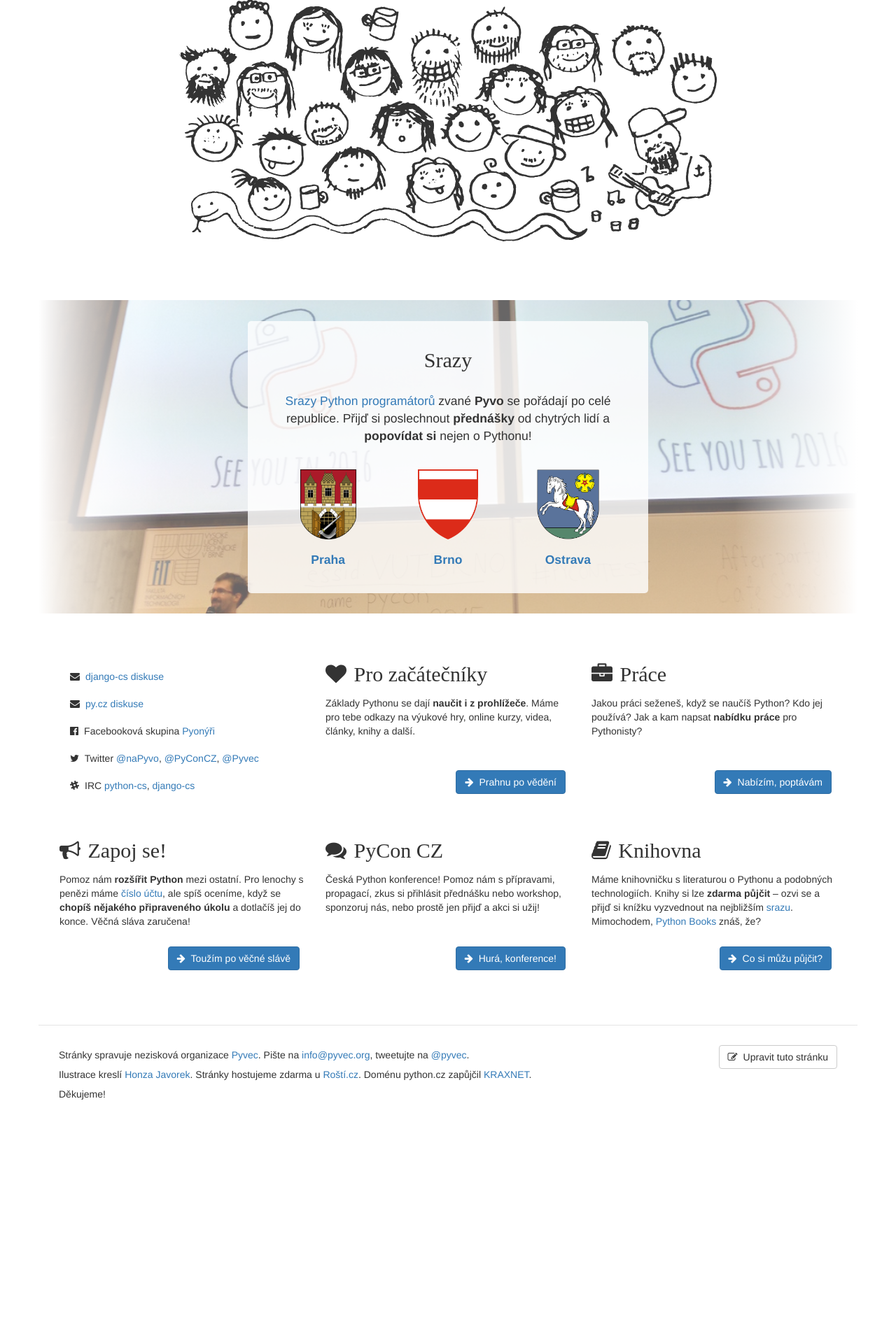
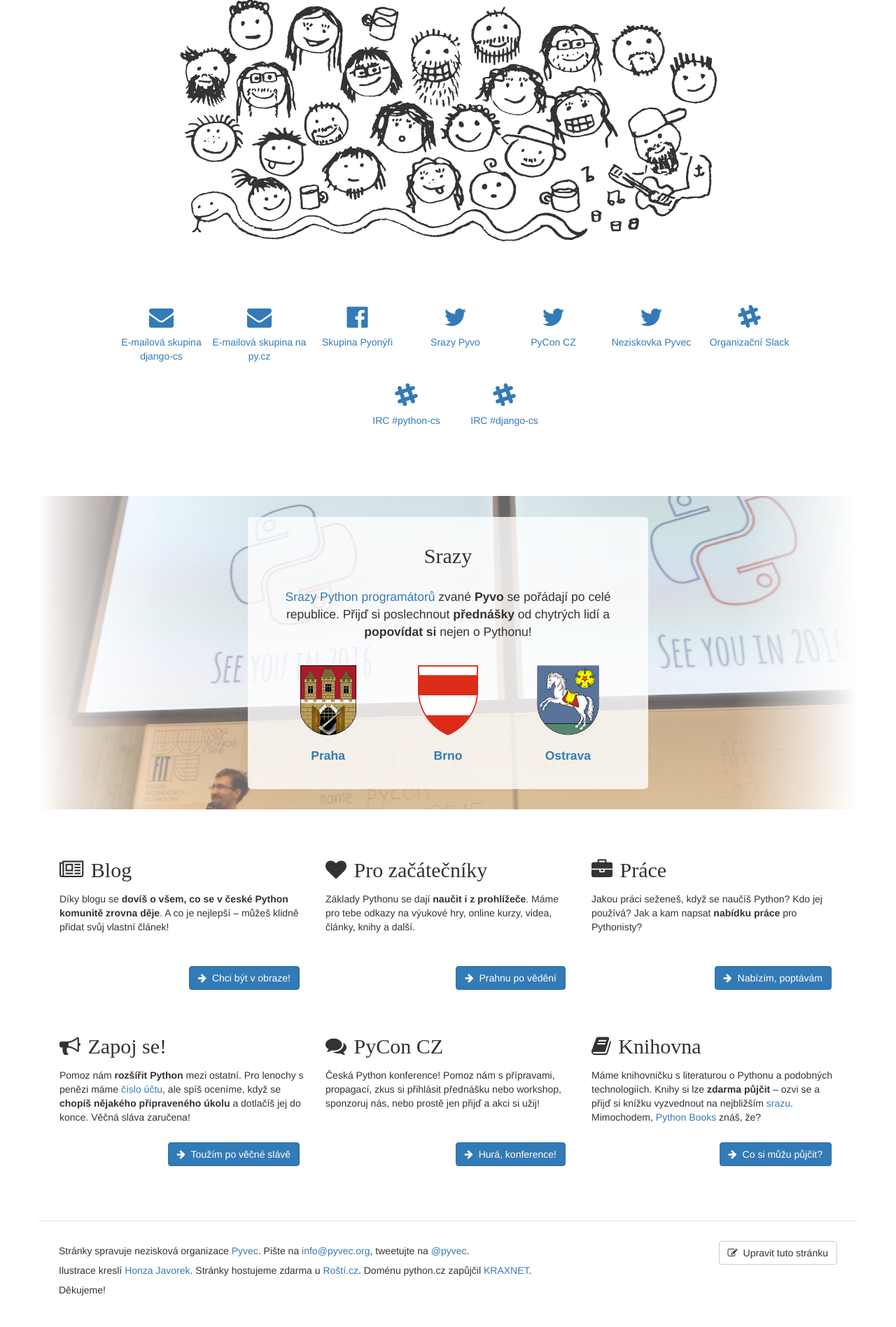
Before and after one commit to pyvec/python.cz, a Flask app: page / in a window 1280 px wide. Shown: the part 442-2339 px from the top of the page at 70% size. Before the commit the page ends 2014 px from the top, so only its background shows below. Run offline with Flask 2, Linux system fonts and the light colour scheme; parts of the project's set-up code (start-up, migrations or seed data) failed here and were passed over; some libraries are stand-ins or nearby versions; some web fonts are replaced.

Commit message:
Add blog, redesign communication channels
Closes https://github.com/pyvec/python.cz/issues/129
Closes https://github.com/pyvec/python.cz/issues/130

```diff
--- a/pythoncz/static/main.css
+++ b/pythoncz/static/main.css
@@ -400,6 +400,44 @@ img[src*="jobs.svg"] {
     max-height: 400px;
 }
 
+.communication {
+    text-align: center;
+    display: flex;
+    justify-content: center;
+    flex-wrap: wrap;
+    margin: 2em 0 0 0;
+}
+
+.communication-item {
+    display: block;
+    width: 10em;
+    height: 8em;
+    padding: 0;
+    margin: 0;
+    list-style-type: none;
+}
+
+li.communication-item::before {
+    display: none;
+}
+
+.communication-item a {
+    text-decoration: none;
+}
+
+.communication-item-icon {
+    font-size: 2.5em;
+    display: block;
+}
+
+.communication-item-icon i {
+    margin: 0;
+}
+
+.communication-item-caption {
+    display: block;
+}
+
 
 @media only screen and (max-width: 992px) {
     .boxes,
--- /dev/null
+++ b/pythoncz/templates/_communication.html
@@ -0,0 +1,77 @@
+<a name="diskuse"><a name="discussions">
+<a name="komunikace"><a name="communication">
+
+<ul class="communication">
+    <li class="communication-item">
+        <a href="https://groups.google.com/group/django-cs/">
+            <span class="communication-item-icon"><i class="fa fa-envelope"></i></span>
+            <span class="communication-item-caption">
+                {% if lang == 'cs' %}E-mailová skupina{% else %}Mailgroup{% endif %} django-cs
+            </span>
+        </a>
+    </li>
+    <li class="communication-item">
+        <a href="http://www.py.cz/mailman/listinfo/python">
+            <span class="communication-item-icon"><i class="fa fa-envelope"></i></span>
+            <span class="communication-item-caption">
+                {% if lang == 'cs' %}E-mailová skupina na{% else %}Mailgroup at{% endif %} py.cz
+            </span>
+        </a>
+    </li>
+    <li class="communication-item">
+        <a href="https://www.facebook.com/groups/pyonieri/">
+            <span class="communication-item-icon"><i class="fa fa-facebook-official"></i></span>
+            <span class="communication-item-caption">
+                {% if lang == 'cs' %}Skupina Pyonýři{% else %}Group Pyoneers{% endif %}
+            </span>
+        </a>
+    </li>
+    <li class="communication-item">
+        <a href="https://twitter.com/naPyvo">
+            <span class="communication-item-icon"><i class="fa fa-twitter"></i></span>
+            <span class="communication-item-caption">
+                {% if lang == 'cs' %}Srazy Pyvo{% else %}Pyvo Meetups{% endif %}
+            </span>
+        </a>
+    </li>
+    <li class="communication-item">
+        <a href="https://twitter.com/PyConCZ">
+            <span class="communication-item-icon"><i class="fa fa-twitter"></i></span>
+            <span class="communication-item-caption">
+                {% if lang == 'cs' %}PyCon CZ{% else %}PyCon CZ{% endif %}
+            </span>
+        </a>
+    </li>
+    <li class="communication-item">
+        <a href="https://twitter.com/Pyvec">
+            <span class="communication-item-icon"><i class="fa fa-twitter"></i></span>
+            <span class="communication-item-caption">
+                {% if lang == 'cs' %}Neziskovka Pyvec{% else %}Nonprofit Pyvec{% endif %}
+            </span>
+        </a>
+    </li>
+    <li class="communication-item">
+        <a href="http://pyvec.slack.com/">
+            <span class="communication-item-icon"><i class="fa fa-slack"></i></span>
+            <span class="communication-item-caption">
+                {% if lang == 'cs' %}Organizační Slack{% else %}Slack for organizers{% endif %}
+            </span>
+        </a>
+    </li>
+    <li class="communication-item">
+        <a href="irc://irc.freenode.net/python-cs">
+            <span class="communication-item-icon"><i class="fa fa-slack"></i></span>
+            <span class="communication-item-caption">
+                IRC #python-cs
+            </span>
+        </a>
+    </li>
+    <li class="communication-item">
+        <a href="irc://irc.freenode.net/django-cs">
+            <span class="communication-item-icon"><i class="fa fa-slack"></i></span>
+            <span class="communication-item-caption">
+                IRC #django-cs
+            </span>
+        </a>
+    </li>
+</ul>
--- a/pythoncz/templates/_discussions.html
+++ /dev/null
@@ -1,36 +0,0 @@
-<ul class="list-group discussions">
-    <li class="list-group-item">
-        <i class="fa fa-envelope"></i>
-        <a href="https://groups.google.com/group/django-cs/">
-            django-cs
-            {% if lang == 'cs' %}diskuse{% else %}discussion{% endif %}
-        </a>
-    </li>
-    <li class="list-group-item">
-        <i class="fa fa-envelope"></i>
-        <a href="http://www.py.cz/mailman/listinfo/python">
-            py.cz
-            {% if lang == 'cs' %}diskuse{% else %}discussion{% endif %}
-        </a>
-    </li>
-    <li class="list-group-item">
-        <i class="fa fa-facebook-official"></i>
-        {% if lang == 'cs' %}
-            Facebooková skupina
-            <a href="https://www.facebook.com/groups/pyonieri/">Pyonýři</a>
-        {% else %}
-            Facebook group
-            <a href="https://www.facebook.com/groups/pyonieri/">Pyoneers</a>
-        {% endif %}
-    </li>
-    <li class="list-group-item">
-        <i class="fa fa-twitter"></i>
-        Twitter <a href="https://twitter.com/naPyvo">@naPyvo</a>, <a href="https://twitter.com/PyConCZ">@PyConCZ</a>, <a href="https://twitter.com/Pyvec">@Pyvec</a>
-    </li>
-    <li class="list-group-item">
-        <i class="fa fa-slack"></i>
-        IRC <a href="irc://irc.freenode.net/python-cs">python-cs</a>, <a href="irc://irc.freenode.net/django-cs">django-cs</a>
-    </li>
-</ul>
-
-<hr class="visible-xs-block">
--- a/pythoncz/templates/get_involved_cs.html
+++ b/pythoncz/templates/get_involved_cs.html
@@ -33,7 +33,7 @@
         <div class="col-md-8 col-md-offset-2">
             <ul>
                 <li>
-                    <strong>Vysvětluj</strong> nováčkům na <a href="{{ url_for('index_cs') }}#diskuse">diskusích</a>.
+                    <strong>Vysvětluj</strong> nováčkům na <a href="{{ url_for('index_cs') }}#komunikace">diskusích</a>.
                 </li>
                 <li>
                     <strong>Pomoz</strong> organizátorům <a href="{{ url_for('index_cs') }}#srazy">srazů</a> nebo <a href="http://pyvec-guide.readthedocs.org/guides/meetup.html">založ vlastní sraz</a> ve svém městě.
--- a/pythoncz/templates/index_cs.html
+++ b/pythoncz/templates/index_cs.html
@@ -30,6 +30,9 @@
     <div class="row cartoon-container">
         <img class="cartoon" alt="Česká Python komunita" src="{{ url_for('static', filename='images/czech-python-user-group.svg') }}" onerror="this.onerror = null; this.src = '{{ url_for('static', filename='images/czech-python-user-group.png') }}'">
     </div>
+    <div class="row communication">
+        {% include '_communication.html' %}
+    </div>
 
     <div class="row" id="srazy">
         <div class="photo-container meetups-container">
@@ -54,9 +57,23 @@
     <hr class="visible-sm-block visible-xs-block">
 
     <div class="row boxes">
-        <div id="diskuse" class="box col-md-4 col-sm-6">
+        <div id="blog" class="box col-md-4 col-sm-6">
             <div class="box-body">
-                {% include '_discussions.html' %}
+                <div class="box-content">
+                    <h2>
+                        <i class="fa fa-newspaper-o"></i>
+                        Blog
+                    </h2>
+                    <p>
+                        Díky blogu se <strong>dovíš o všem, co se v české Python komunitě zrovna děje</strong>. A co je nejlepší &ndash; můžeš klidně přidat svůj vlastní článek!
+                    </p>
+                </div>
+                <p class="call-to-action">
+                    <a href="http://blog.python.cz" class="btn btn-primary">
+                        <i class="fa fa-arrow-right"></i>
+                        Chci být v obraze!
+                    </a>
+                </p>
             </div>
         </div>
         <div id="zacatecnici" class="box col-md-4 col-sm-6">
--- a/pythoncz/templates/jobs_cs.html
+++ b/pythoncz/templates/jobs_cs.html
@@ -85,7 +85,7 @@
                     Přijď na <a href="{{ url_for('index_cs') }}#srazy">sraz</a> a poptej se tam.
                 </li>
                 <li>
-                    Sleduj všechny <a href="{{ url_for('index_cs') }}#diskuse">diskusní kanály</a>, kde se nabídky objevují.
+                    Sleduj všechny <a href="{{ url_for('index_cs') }}#komunikace">diskusní kanály</a>, kde se nabídky objevují.
                 </li>
                 <li>
                     Na zmíněné kanály aktivně napiš, že hledáš práci nebo stáž.
@@ -114,7 +114,7 @@
                     Sepiš si inzerát a konkretizuj jej, aspoň do tvaru něčeho jako <em>"hledám nadšence/nájemného profíka na krátkodobý projekt ve stylu CMS s galerií, nejspíš v Djangu, platím penězi"</em>. Čím víc bude <strong>lidsky od srdíčka</strong> a čím méně to budou odrážky ve stylu poptáváme/nabízíme, tím více lidí to zaujme. <strong>Nezapomeň napsat do jaké míry je možná práce na dálku.</strong>
                 </li>
                 <li>
-                    Napiš inzerát na diskuse django-cs a py.cz (<a href="{{ url_for('index_cs') }}#diskuse">viz hlavní stránka</a>) a na <a href="https://www.facebook.com/groups/pyonieri/">Facebookovou skupinu</a>. Čte je mnoho českých a slovenských Pythonistů.
+                    Napiš inzerát na diskuse django-cs a py.cz (<a href="{{ url_for('index_cs') }}#komunikace">viz hlavní stránka</a>) a na <a href="https://www.facebook.com/groups/pyonieri/">Facebookovou skupinu</a>. Čte je mnoho českých a slovenských Pythonistů.
                 </li>
                 <li>
                     Nepřehlcuj žádnou z diskusí. Inzeráty jsou vítány, jsou zadarmo a bez omezení, ale pokud se to zvrhne, nemusí to tak zůstat.
--- a/pythoncz/templates/jobs_en.html
+++ b/pythoncz/templates/jobs_en.html
@@ -74,7 +74,7 @@
                     Write down a job offer. <strong>Honest story instead of boring bullet points</strong> will bring you larger audience. <strong>Don't forget to mention how much is it possible to work remotely.</strong>
                 </li>
                 <li>
-                    Send the offer to django-cs and py.cz discussions (see <a href="{{ url_for('index_en') }}#discussions">homepage</a>) and to the <a href="https://www.facebook.com/groups/pyonieri/">Facebook group</a>. Many Czech Pythonistas are subscribed to them.
+                    Send the offer to django-cs and py.cz discussions (see <a href="{{ url_for('index_en') }}#communication">homepage</a>) and to the <a href="https://www.facebook.com/groups/pyonieri/">Facebook group</a>. Many Czech Pythonistas are subscribed to them.
                 </li>
                 <li>
                     Please do not overuse any of the discussions. Job offers are welcome, they're free and without limitations, but if it starts to be annoying, it doesn't have to be without regulation forever.
```
Also changed, not shown: pythoncz/templates/index_en.html (+5 -7 lines). Lines whose indentation alone changed are shown as unchanged.
